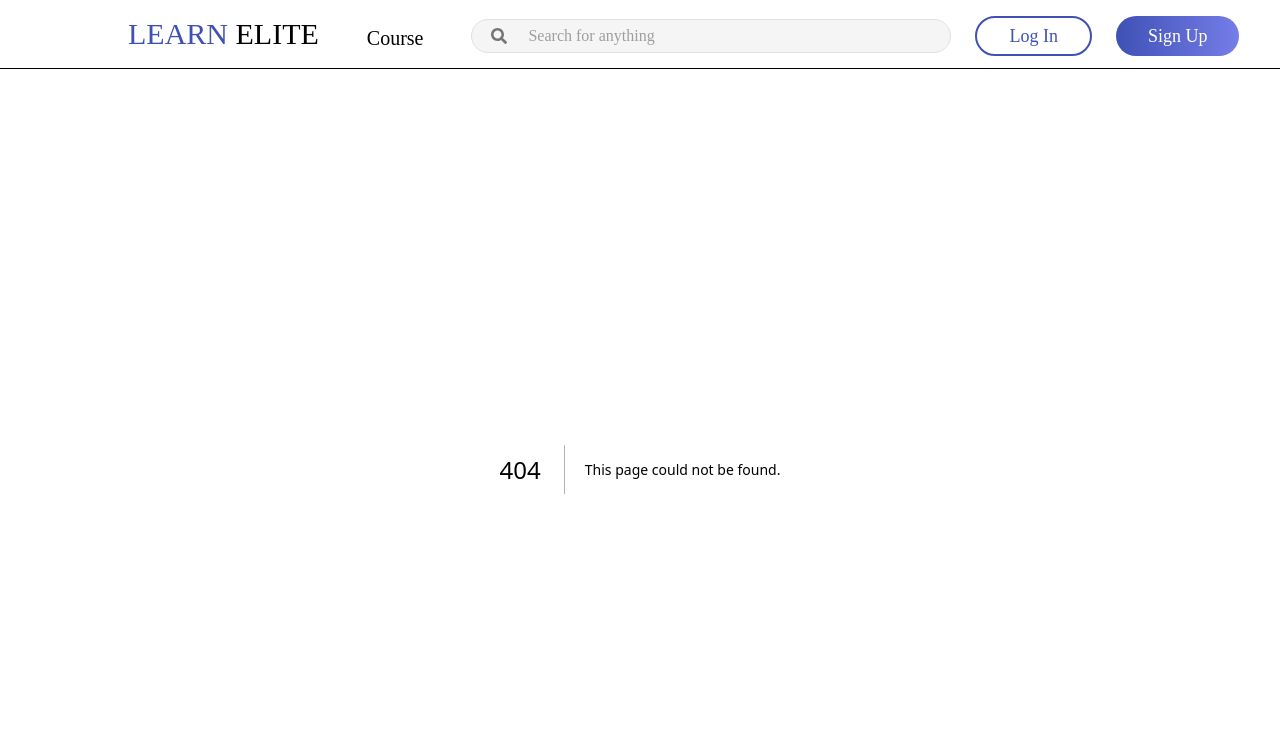
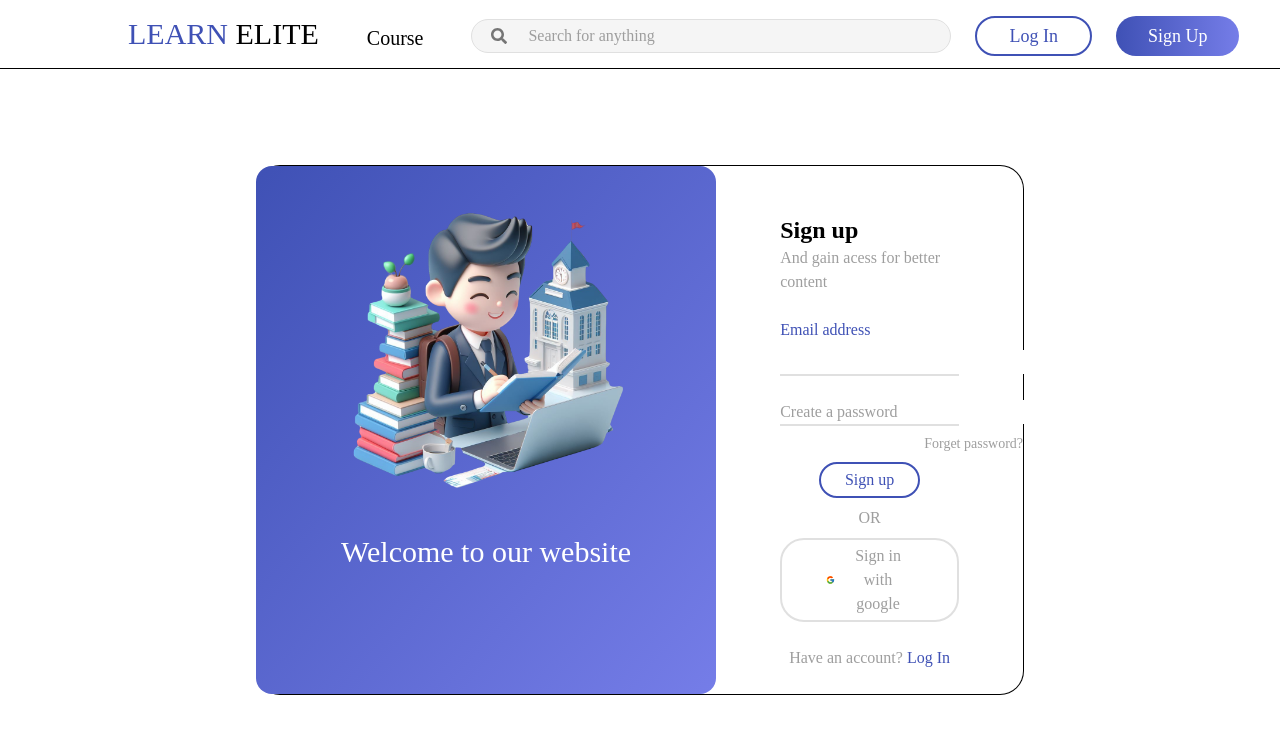
Before and after one commit to Jenesix/skku-webprogramming-Finalproject, a Next.js app: page /signup in a window 1280 px wide. Before the commit this address had no page. Shown: the top 734 px of the page. Built offline with nearby package versions, Linux system fonts and the light colour scheme.

Commit message:
signup fix

```diff
--- a/app/authentication/page.js
+++ /dev/null
@@ -1,65 +0,0 @@
-import Image from "next/image";
-import businessman from "../../public/images/hdbusiman.png";
-import google_logo from "../../public/images/google_logo.png";
-
-export default function Login() {
-  return (
-    <div className="font-main mx-64 my-24 border-2 rounded-3xl border-black border-l-0 drop-shadow-lg">
-        <div className="grid grid-cols-5 grid-row-4 ">
-            <div className="col-span-3 row-span-4 flex flex-col bg-gradient-to-br from-main to-sub border-0 rounded-2xl px-8 py-8 place-items-center ">
-                <Image src={businessman} width={300} height={300}/>
-                <p className="text-3xl text-white">
-                    <br/>
-                    Welcome to our website
-                </p>
-            </div>
-
-            <div className="col-span-2 row-span-4 px-16 pt-12">
-              <div className="flex flex-col justify-center">
-                <p className="text-2xl font-bold">
-                  Sign up
-                </p>
-                <p className="text-gray-400">
-                  And gain acess for better content
-                </p>
-                <br/>
-                <p className="pb-2 text-main text-md">
-                  Email address
-                </p>
-                <div className="w-fit border-b-2">
-                  <input type="email" className=" underline underline-offset-2 border-none outline-none drop-shadow-none bg-transparent"></input>
-                </div>
-                <br/>
-                <div className="border-b-2">
-                  <input type="password" className="border-none  border-b-2 border-main outline-none shadow-none bg-transparent" placeholder="Create a password"></input>
-                </div>
-                <a href="" className="text-gray-400 text-sm pb-2">Forget password?</a>
-              </div>
-
-              <div className="text-center">
-                <button className="rounded-3xl border-2 border-main text-main px-6 py-1">
-                  Sign up
-                </button>
-                <br/>
-                <p className="text-gray-400 pb-2 pt-2"> ─────────── OR ─────────── </p>
-
-                <button className="flex flex-row place-items-center rounded-3xl border-2 border-gray-200 px-6 py-1 text-gray-400">
-                  <Image src={google_logo} width={20} height={20} className="mx-1"/> Sign in with google
-                </button>
-
-                <br/>
-                <br/>
-
-                <p className="text-gray-400">
-                  Have an account?
-                  <a href="" className="text-main"> Log In</a>
-                </p>
-              </div>
-
-            </div>
-
-        </div>
-    </div>
-
-  )
-}
--- /dev/null
+++ b/app/signup/page.js
@@ -0,0 +1,60 @@
+import Image from "next/image";
+import businessman from "../../public/images/hdbusiman.png";
+import { FcGoogle } from "react-icons/fc";;
+
+export default function Login() {
+  return (
+    <div className="font-main mx-64 my-24 border rounded-3xl border-black border-l-0  ">
+        <div className="grid grid-cols-5 grid-row-4">
+            <div className="col-span-3 row-span-4 flex flex-col bg-gradient-to-br  from-main to-sub border-0 rounded-2xl px-8 py-8 place-items-center ">
+                <Image src={businessman} width={300} height={300}/>
+                <p className="text-3xl text-white ">
+                    <br/>
+                    Welcome to our website
+                </p>
+            </div>
+
+            <div className="col-span-2 row-span-4 px-16 pt-12">
+              <div className="flex flex-col justify-center">
+                <p className="text-2xl font-bold">
+                  Sign up
+                </p>
+                <p className="text-gray-400">
+                  And gain acess for better content
+                </p>
+                <br/>
+                <p className="pb-2 text-main text-md">
+                  Email address
+                </p>
+                <div className="w-fit border-b-2 ">
+                  <input type="email" className=" underline underline-offset-2 border-none outline-none drop-shadow-none bg-transparent" size={25}/>
+                </div>
+
+                <div className="border-b-2 mt-6">
+                  <input type="password" className="border-none  border-b-2 border-main outline-none shadow-none bg-transparent" size={25} placeholder="Create a password"/>
+                </div>
+                <a href="" className="text-gray-400 text-sm pb-2 ml-36 mt-2 whitespace-nowrap">Forget password?</a>
+              </div>
+
+              <div className="text-center">
+                <button className="rounded-3xl border-2 border-main text-main px-6 py-1">
+                  Sign up
+                </button>
+                <p className="text-gray-400 pb-2 pt-2"> OR</p>
+                <button className="flex flex-row place-items-center rounded-3xl border-2 border-gray-200 px-11 py-1 text-gray-400">
+                  <FcGoogle className="mr-2"/> Sign in with google
+                </button>
+                <p className="text-gray-400 mt-6">
+                  Have an account?
+                  <a href="" className="text-main"> Log In</a>
+                </p>
+                <br/>
+              </div>
+
+            </div>
+
+        </div>
+    </div>
+
+  )
+}
--- a/components/header.js
+++ b/components/header.js
@@ -22,9 +22,12 @@ export default function Header() {
             <button className="transition-all duration-300 transform hover:scale-105 bg-white text-main border-2 ml-2 md:ml-4 xl:ml-6 border-main text-lg whitespace-nowrap rounded-3xl px-4 lg:px-8 h-10">
               Log In
             </button>
+            <Link href="/signup">
             <button className="transition-all duration-300 transform hover:scale-105 bg-gradient-to-r from-main to-sub  text-white rounded-3xl ml-2 md:ml-4 xl:ml-6 px-4 lg:px-8 text-lg md:mr-12 whitespace-nowrap h-10">
               Sign Up
             </button>
+            </Link>
+
           </div>
         </div>
       </header>
```
